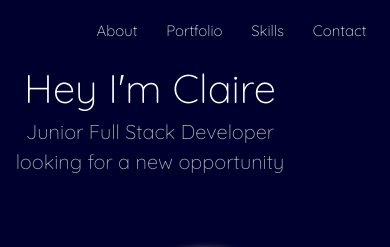
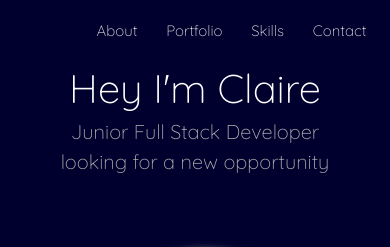
Before and after one commit to ClaireCullimore/my-profile, a PHP site: page / in a window 390 px wide. Shown: the top 247 px of the page. Run offline with PHP 8.4, Linux system fonts and the light colour scheme; some libraries are stand-ins or nearby versions.

Commit message:
title change

```diff
--- a/css/style.css
+++ b/css/style.css
@@ -185,7 +185,6 @@ p {
     .intro-text {
     padding-top: 0px;
     width: 300px;
-    margin-left: 0px;
   }
 }
 
```
